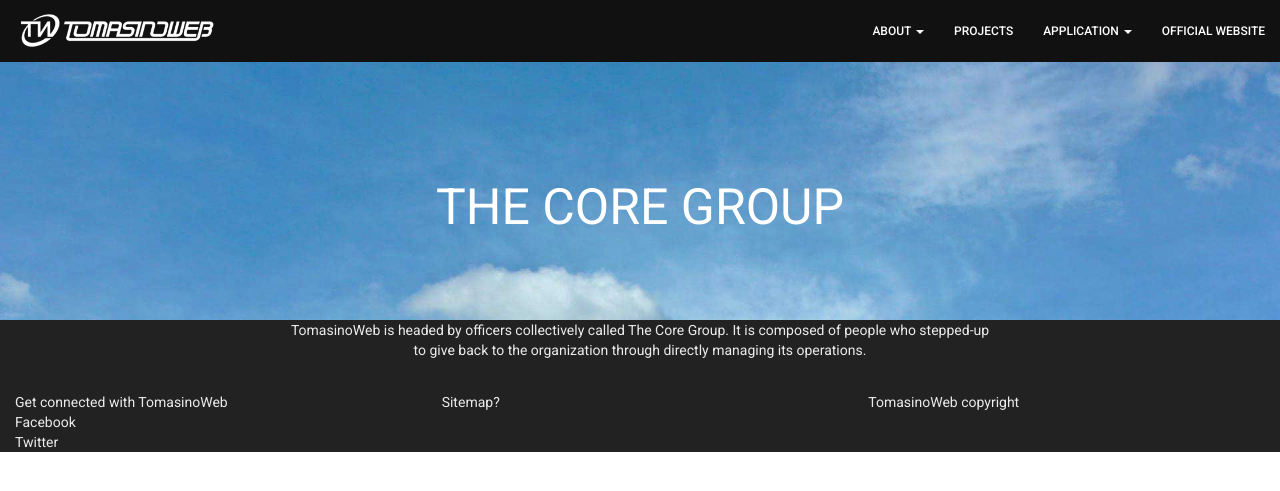
After one commit to raaims/tomweb-recruitment-portal, a PHP site: page /core.php in a window 1280 px wide. The commit adds this page. Shown: the top 491 px of the page. Run offline with PHP 8.4, Linux system fonts and the light colour scheme; some libraries are stand-ins or nearby versions.

Commit message:
Initialized core.php

```diff
--- a/about.php
+++ b/about.php
@@ -7,7 +7,7 @@ include 'header.php';
       </div>
 
       <div class="black-bg container-fluid text-center">
-        <div class="about">
+        <div class="content">
           <h2>Lorem ipsum</h2>
           <span>Lorem ipsum dolor sit amet, consectetur adipisicing elit, sed do eiusmod tempor incididunt ut labore et dolore magna aliqua. Ut enim ad minim veniam, quis nostrud exercitation ullamco laboris nisi ut aliquip ex ea commodo consequat. Duis aute irure dolor in reprehenderit in voluptate velit esse cillum dolore eu fugiat nulla pariatur. Excepteur sint occaecat cupidatat non proident, sunt in culpa qui officia deserunt mollit anim id est laborum.</span>
         </div>
--- /dev/null
+++ b/core.php
@@ -0,0 +1,18 @@
+<?php
+$title = "The Core Group | Join - TomasinoWeb";
+include 'header.php';
+ ?>
+
+	<div class="header core container-fluid text-center">
+		<h1>THE CORE GROUP</h1>
+	</div>
+
+	<div class="black-bg container-fluid text-center">
+		<div class="content">
+			<span>TomasinoWeb is headed by officers collectively called The Core Group. It is composed of people who stepped-up to give back to the organization through directly managing its operations.</span>
+		</div>
+	</div>
+
+ <?php
+include 'footer.php';
+ ?>
--- a/css/main.css
+++ b/css/main.css
@@ -61,6 +61,12 @@ body{
 
 .header.about{
   background-image: url('../images/about-bg.jpg');
+  min-height: 40vh;
+  color: white;
+}
+
+.header.core{
+  background-image: url('../images/home-bg.jpg');
   min-height: 40vh;
   color: white;
 }
@@ -156,13 +162,13 @@ font-size: 20px;
   font-size: 14px;
 }
 
-.black-bg .about{
+.black-bg .content{
   max-width: 50em;
   margin: auto;
   margin-bottom: 4vh;
 }
 
-.black-bg .about h2{
+.black-bg .content h2{
   color: #fecd04;
 }
 
```
